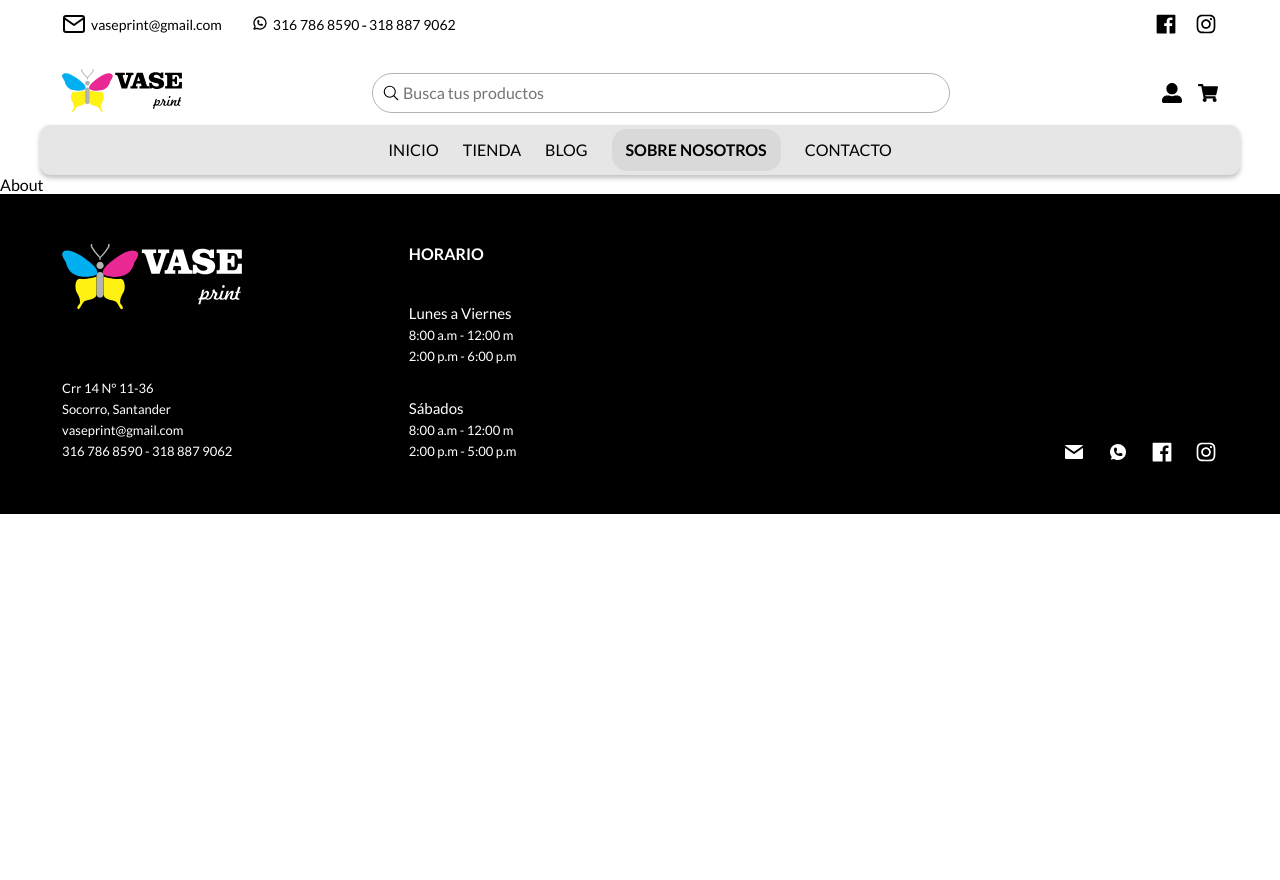
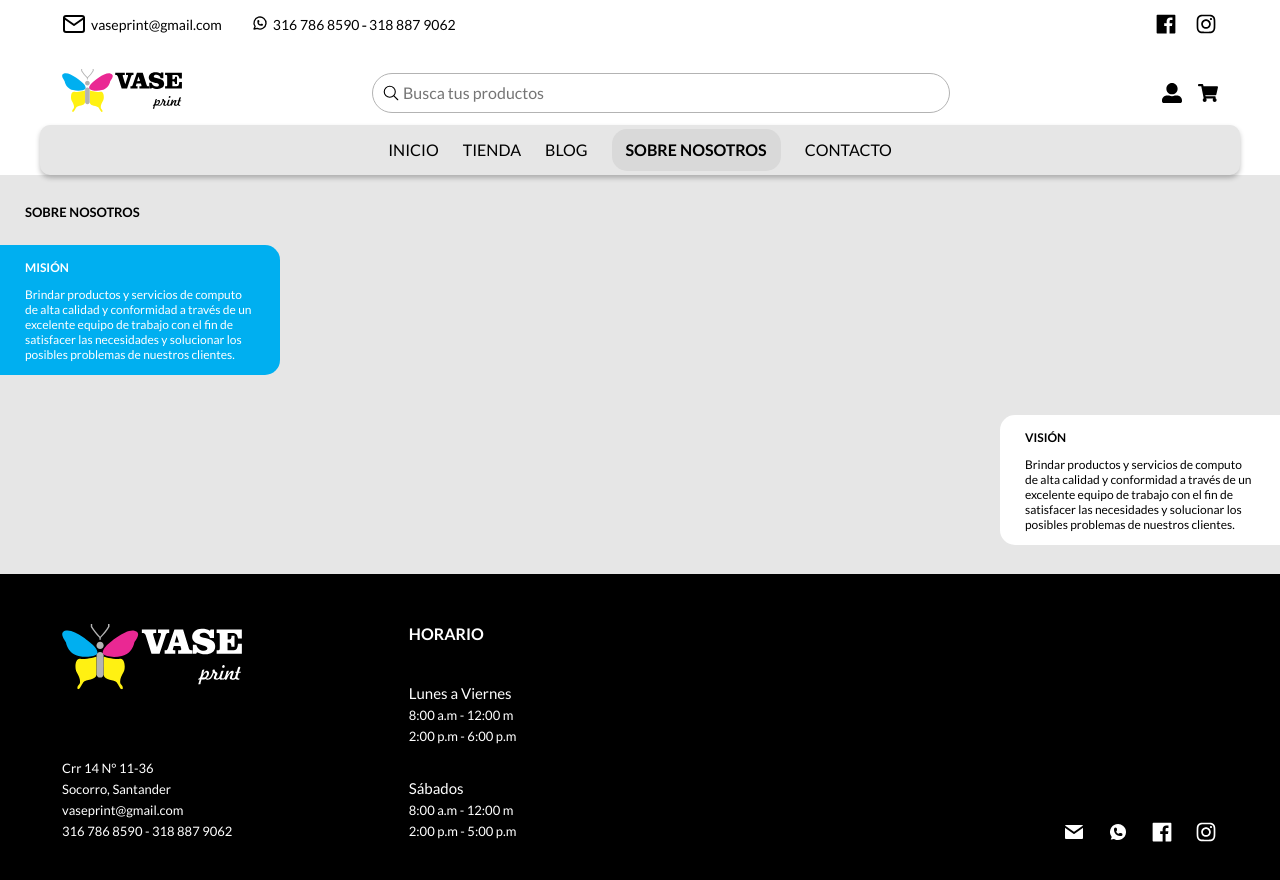
Before and after one commit to poncho29/vaseprint-app, a React (Vite) app: page /about in a window 1280 px wide. Shown: the top 880 px of the page. Before the commit the page ends 800 px from the top, so only its background shows below. Built offline with nearby package versions, Linux system fonts and the light colour scheme.

Commit message:
about view added

```diff
--- /dev/null
+++ b/src/components/Common/Title.jsx
@@ -0,0 +1,10 @@
+export const Title = ({
+  title = '',
+  classname= ''
+}) => {
+  return (
+    <h1 className={classname}>
+      {title}
+    </h1>
+  )
+}
--- /dev/null
+++ b/src/components/about/AbourCard.jsx
@@ -0,0 +1,29 @@
+export const AboutCard = ({
+  text = '',
+  title = '',
+  align = 'flex-start'
+}) => {
+  return (
+    <article
+      className="about__card"
+      style={{
+        alignSelf: align,
+        color: align === 'flex-start'
+          ? 'white'
+          : 'black',
+        borderRadius: align === 'flex-start'
+          ? '0 15px 15px 0'
+          : '15px 0 0 15px',
+        backgroundColor: align === 'flex-start'
+          ? '#00AFF0'
+          : 'white'
+      }}
+    >
+      <h4 className="about__card--title">{title}</h4>
+
+      <p className="about__card--text">
+        {text}
+      </p>
+    </article>
+  )
+}
--- /dev/null
+++ b/src/styles/components/about/_aboutCard.scss
@@ -0,0 +1,20 @@
+.about__card {
+  width: 100%;
+  height: 8.125rem;
+  max-width: 17.5rem;
+  padding: .9375rem 1.5625rem;
+  background-color: var(--white);
+
+  & .about__card--title {
+    font-size: .75rem;
+    font-weight: 700;
+    text-transform: uppercase;
+    margin-bottom: .75rem;
+  }
+
+  & .about__card--text {
+    font-size: .75rem;
+    font-weight: 400;
+    line-height: .9375rem;
+  }
+}
--- a/src/styles/styles.scss
+++ b/src/styles/styles.scss
@@ -3,6 +3,7 @@
 
 // PAGES
 @use './views/home';
+@use './views/about';
 @use './views/admin/adminUser';
 
 // COMPONENTS
@@ -25,6 +26,9 @@
 // Home Components
 @use './components/home/cardTip';
 
+// About Componets
+@use './components/about/aboutCard';
+
 // Modals
 @use './components/modals/modalAuth';
 
--- /dev/null
+++ b/src/styles/views/_about.scss
@@ -0,0 +1,18 @@
+.about__main {
+  width: 100%;
+  padding: 1.8125rem 0;
+  background-color: var(--gray-bg);
+
+  & .about__title {
+    font-size: .8125rem;
+    font-weight: 700;
+    text-transform: uppercase;
+    padding: 0 1.5625rem 1.5625rem 1.5625rem;
+  }
+
+  & .about__content {
+    display: flex;
+    flex-direction: column;
+    gap: 2.5rem;
+  }
+}
--- a/src/views/About.jsx
+++ b/src/views/About.jsx
@@ -1,6 +1,39 @@
+import { Title } from "../components/common/Title";
+import { AboutCard } from "../components/about/AbourCard";
+
+const aboutData = [
+  {
+    title: 'misión',
+    align: 'flex-start',
+    text: ' Brindar productos y servicios de computo de alta calidad y conformidad a través de un excelente equipo de trabajo con el fin de satisfacer las necesidades y solucionar los posibles problemas de nuestros clientes.'
+  },
+  {
+    title: 'visión',
+    align: 'flex-end',
+    text: ' Brindar productos y servicios de computo de alta calidad y conformidad a través de un excelente equipo de trabajo con el fin de satisfacer las necesidades y solucionar los posibles problemas de nuestros clientes.'
+  }
+];
 
 export const About = () => {
   return (
-    <div>About</div>
+    <div className="about__main">
+      <Title
+        title='Sobre Nosotros'
+        classname="about__title"
+      />
+
+      <section className="about__content">
+        {
+          aboutData.map((card, index) => (
+            <AboutCard
+              key={index}
+              text={card.text}
+              title={card.title}
+              align={card.align}
+            />
+          ))
+        }
+      </section>
+    </div>
   )
 }
```
